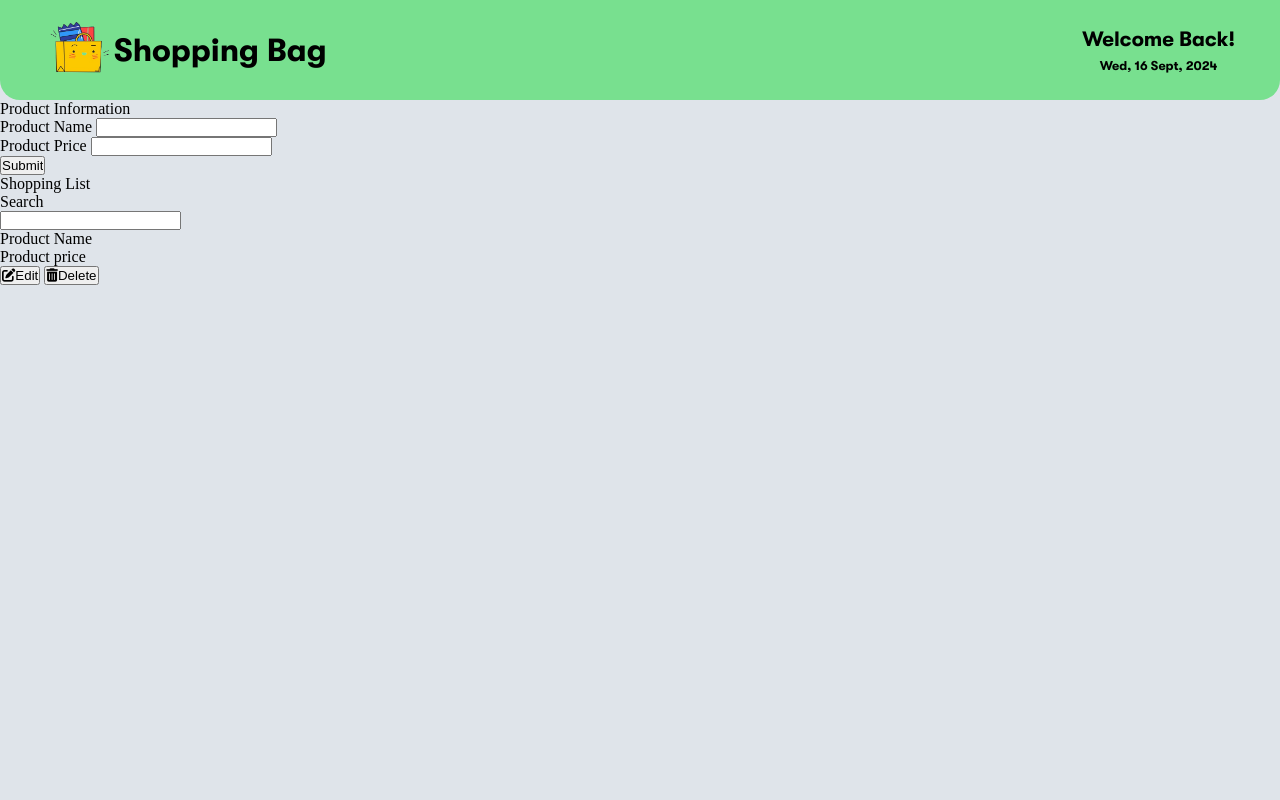
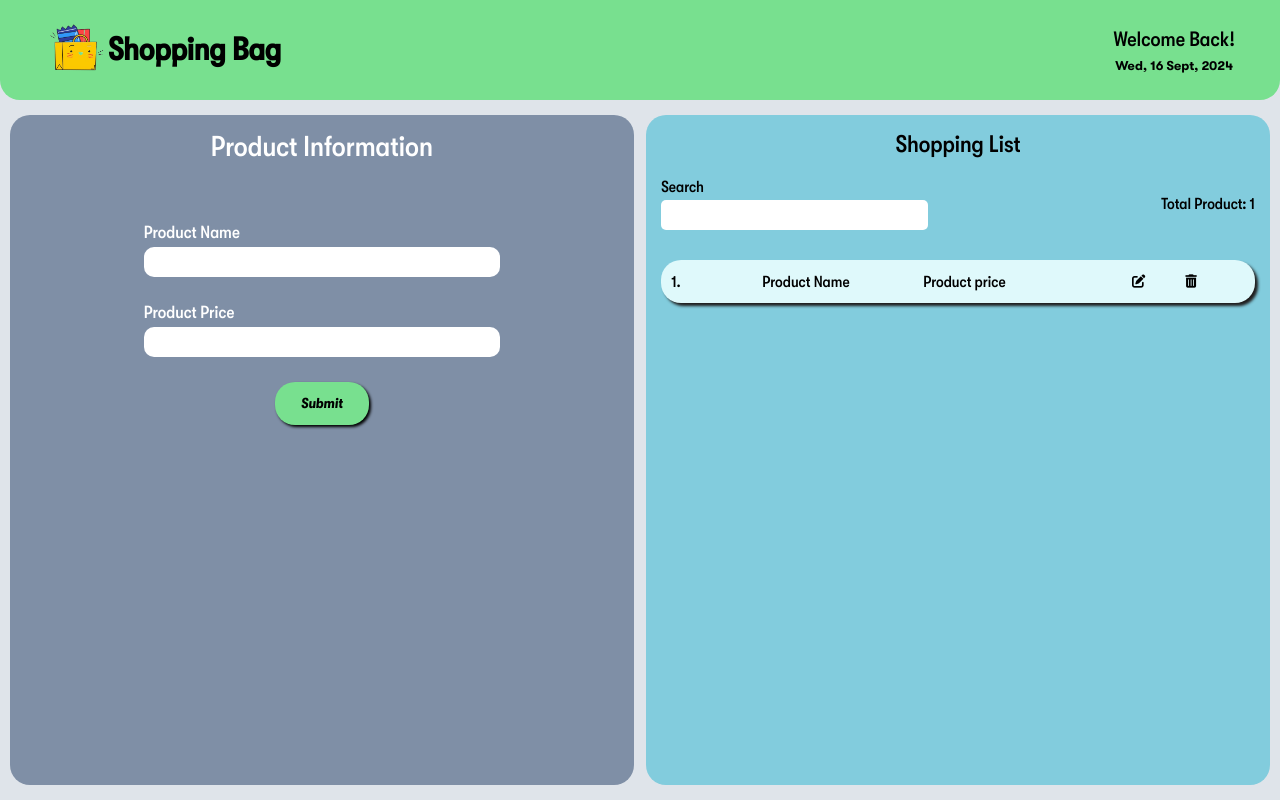
Before and after one commit to Abdur-Rahman-Apu/Shopping-Bag, a plain HTML site: page index.html in a window 1280 px wide. Drawn offline with Linux system fonts and the light colour scheme; files whose address does not match are found by name.

Commit message:
Main section design completed

```diff
--- a/index.html
+++ b/index.html
@@ -25,9 +25,40 @@
     </header>
 
     <main class="container">
+
+        <!-- shopping list part section  -->
+        <section class="shopping-list">
+            <!-- shopping-list-header  -->
+            <div class="shopping-list-header">
+                <p class="shopping-list-header-title">Shopping List</p>
+                <div>
+                    <div class="search-product-by-name">
+                        <p>Search</p>
+                        <input type="text" name="searchProduct" id="search-product">
+                    </div>
+                    <div class="total-product">
+                        <p>Total Product: <span class="product-count">1</span></p>
+                    </div>
+                </div>
+            </div>
+
+            <!-- shopping-lists  -->
+            <div class="shopping-list-container">
+                <div class="item">
+                    <p class="product-serial">1.</p>
+                    <p class="product-name">Product Name</p>
+                    <p class="product-price">Product price</p>
+                    <div class="action">
+                        <button class="edit-btn" title="Edit"><i class="fas fa-edit"></i></button>
+                        <button class="delete-btn" title="delete"><i class="fas fa-trash-alt"></i></button>
+                    </div>
+                </div>
+            </div>
+        </section>
+
         <!-- Add or edit product  -->
         <section class="add-or-edit-product">
-            <p>Product Information</p>
+            <p class="add-or-edit-product-title">Product Information</p>
             <form>
                 <div class="product-name-input-section">
                     <label for="product-name">Product Name</label>
@@ -40,29 +71,6 @@
                 <input type="submit" value="Submit">
             </form>
         </section>
-
-        <section class="shopping-list">
-            <!-- shopping-list-header  -->
-            <div class="shopping-list-header">
-                <p>Shopping List</p>
-                <div class="search-product-by-name">
-                    <p>Search</p>
-                    <input type="text" name="searchProduct" id="search-product">
-                </div>
-            </div>
-
-            <!-- shopping-lists  -->
-            <div class="shopping-list-container">
-                <div class="item">
-                    <p>Product Name</p>
-                    <p>Product price</p>
-                    <div class="action">
-                        <button class="edit-btn"><i class="fas fa-edit"></i>Edit</button>
-                        <button class="delete-btn"><i class="fas fa-trash-alt"></i>Delete</button>
-                    </div>
-                </div>
-            </div>
-        </section>
     </main>
 
     <script src="./index.js"></script>
--- a/style.css
+++ b/style.css
@@ -16,14 +16,50 @@
   font-family: GT-Bold;
   src: url("./assets/fonts/gt-walsheim-pro/GTWalsheimPro-Bold.ttf");
 }
+@font-face {
+  font-family: GT-Medium;
+  src: url("./assets/fonts/gt-walsheim-pro/GTWalsheimPro-CondensedMedium.ttf");
+}
+@font-face {
+  font-family: GTC-Bold;
+  src: url("./assets/fonts/gt-walsheim-pro/GTWalsheimPro-CondensedBoldOblique.ttf");
+}
+@font-face {
+  font-family: GTC-Medium;
+  src: url("./assets/fonts/gt-walsheim-pro/GTWalsheimPro-CondensedMedium.ttf");
+}
+@font-face {
+  font-family: GTC-Italic;
+  src: url("./assets/fonts/gt-walsheim-pro/GTWalsheimPro-CondensedMediumOblique.ttf");
+}
+
+:root {
+  --primary-color: #78e08f;
+  --body-color: #dfe4ea;
+  --product-info-color: #7f8fa6;
+  --shopping-list-color: #82ccdd;
+  --white-color: #fff;
+}
 
 body {
   height: 100vh;
   background-color: #dfe4ea;
 }
 
+button,
+input[type="submit"] {
+  display: flex;
+  justify-content: center;
+  align-items: center;
+  gap: 5px;
+  padding: 10px 20px;
+  border-radius: 20px;
+  border: none;
+  outline: none;
+}
+
 header {
-  background: #78e08f;
+  background-color: var(--primary-color);
   min-height: 100px;
   border-bottom-left-radius: 20px;
   border-bottom-right-radius: 20px;
@@ -33,7 +69,7 @@ header {
   align-items: center;
   gap: 20px;
   padding: 10px 45px;
-  font-family: GT-Bold;
+  font-family: GTC-Medium;
 }
 
 .title-img {
@@ -58,6 +94,173 @@ header {
   margin-top: 0.4rem;
 }
 
+/* main section part start  */
+.container {
+  display: flex;
+  flex-direction: column;
+  width: 100%;
+  height: calc(100vh - 100px);
+  padding: 15px 10px;
+  gap: 10px;
+}
+
+.add-or-edit-product,
+.shopping-list {
+  flex-basis: 100%;
+  padding: 15px;
+  border-radius: 20px;
+}
+
+.shopping-list {
+  background-color: var(--shopping-list-color);
+}
+
+.shopping-list-header {
+  display: flex;
+  flex-direction: column;
+  justify-content: space-between;
+  align-items: center;
+  gap: 20px;
+  margin-bottom: 30px;
+}
+
+.shopping-list-header-title {
+  font-family: "GT-Medium";
+  font-size: 1.5rem;
+}
+
+.search-product-by-name {
+  flex-basis: 45%;
+}
+
+.search-product-by-name p {
+  font-family: "GTC-Medium";
+  margin-bottom: 4px;
+  font-size: 1rem;
+}
+
+.shopping-list-header > div {
+  display: flex;
+  justify-content: space-between;
+  align-items: center;
+  gap: 30px;
+  width: 100%;
+}
+
+.search-product-by-name input {
+  width: 100%;
+  height: 30px;
+  border-radius: 5px;
+  padding: 5px 10px;
+  border: none;
+  outline: none;
+}
+
+.total-product {
+  font-family: "GT-Medium";
+}
+
+.shopping-list-container {
+}
+
+.shopping-list-container .item {
+  display: flex;
+  justify-content: space-between;
+  align-items: center;
+  flex-wrap: wrap;
+  background-color: #dff9fb;
+  padding: 5px 10px;
+  border-radius: 5px;
+  box-shadow: 3px 3px 3px #1f1e1e;
+  font-family: "GTC-Medium";
+  margin-bottom: 5px;
+}
+
+.shopping-list-container .item .product-serial {
+  flex: 1 0 30px;
+}
+.shopping-list-container .item .product-name {
+  flex: 1 0 100px;
+}
+.shopping-list-container .item .product-price {
+  flex: 1 0 100px;
+}
+
+.shopping-list-container .action {
+  display: flex;
+  justify-content: center;
+  align-items: center;
+  flex: 1 0 100px;
+}
+
+.edit-btn,
+.delete-btn {
+  background: transparent;
+  width: fit-content;
+  cursor: pointer;
+}
+
+.delete-btn:hover {
+  color: red;
+}
+
+/* add or edit section start  */
+
+.add-or-edit-product {
+  background-color: var(--product-info-color);
+  position: relative;
+}
+
+.add-or-edit-product-title {
+  text-align: center;
+  font-family: "GT-Medium";
+  font-size: 1.8rem;
+  color: var(--white-color);
+}
+
+.add-or-edit-product form {
+  width: 60%;
+  margin: 10% auto;
+}
+
+.add-or-edit-product label {
+  display: block;
+  margin-bottom: 5px;
+  font-family: "GTC-Medium";
+  font-size: 1.1rem;
+  color: var(--white-color);
+}
+
+.add-or-edit-product input {
+  width: 100%;
+  height: 30px;
+  border-radius: 10px;
+  border: none;
+  outline: none;
+  padding: 10px;
+  margin-bottom: 25px;
+}
+
+.add-or-edit-product input[type="submit"] {
+  width: fit-content;
+  height: auto;
+  margin: 0 auto;
+  padding: 12px 25px;
+  border: 1px solid transparent;
+  border-radius: 20px;
+  cursor: pointer;
+  background-color: var(--primary-color);
+  font-family: "GTC-Bold";
+  font-size: 0.9rem;
+  box-shadow: 2px 2px 3px black;
+  transition: 1s;
+}
+
+.add-or-edit-product input[type="submit"]:hover {
+  border: 1px solid #000;
+  box-shadow: none;
+}
+
 @media (min-width: 480px) {
 }
 @media (min-width: 768px) {
@@ -71,6 +274,18 @@ header {
   .title-img img {
     width: 15%;
   }
+
+  .shopping-list-container .item {
+    border-radius: 20px;
+  }
 }
 @media (min-width: 992px) {
+  .container {
+    flex-direction: row-reverse;
+    justify-content: space-between;
+  }
+  .shopping-list,
+  .add-or-edit-product {
+    flex-basis: 49.5%;
+  }
 }
```
